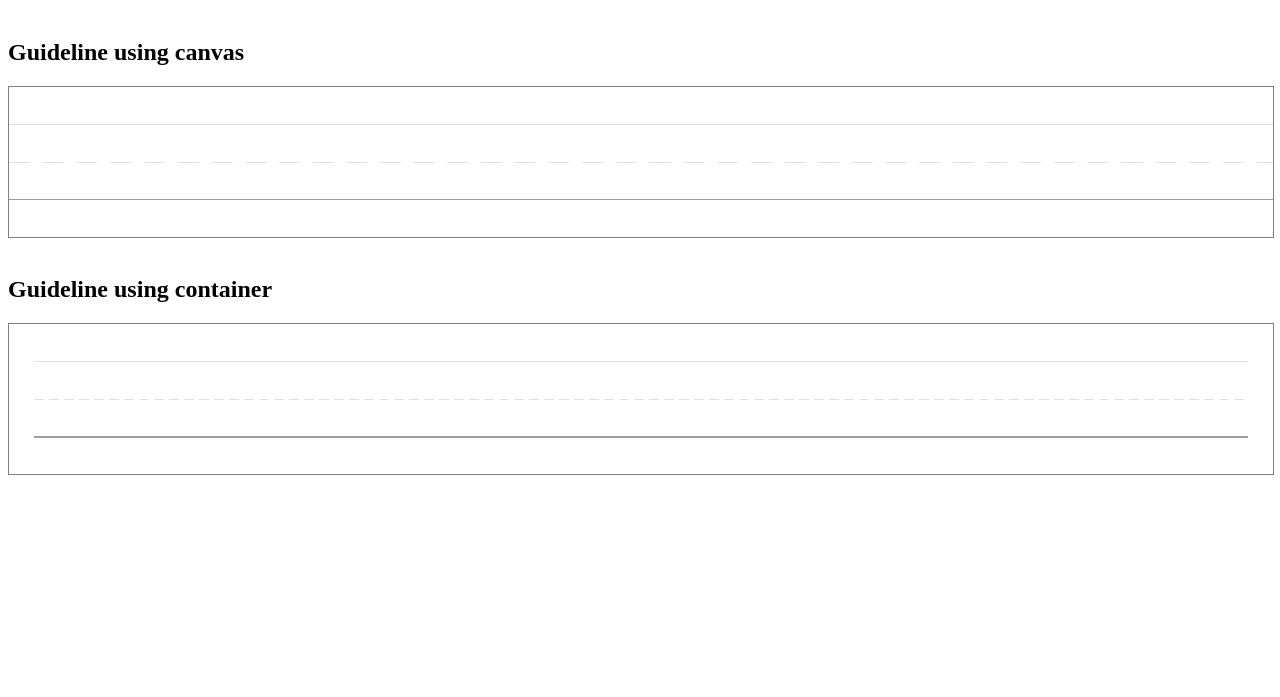
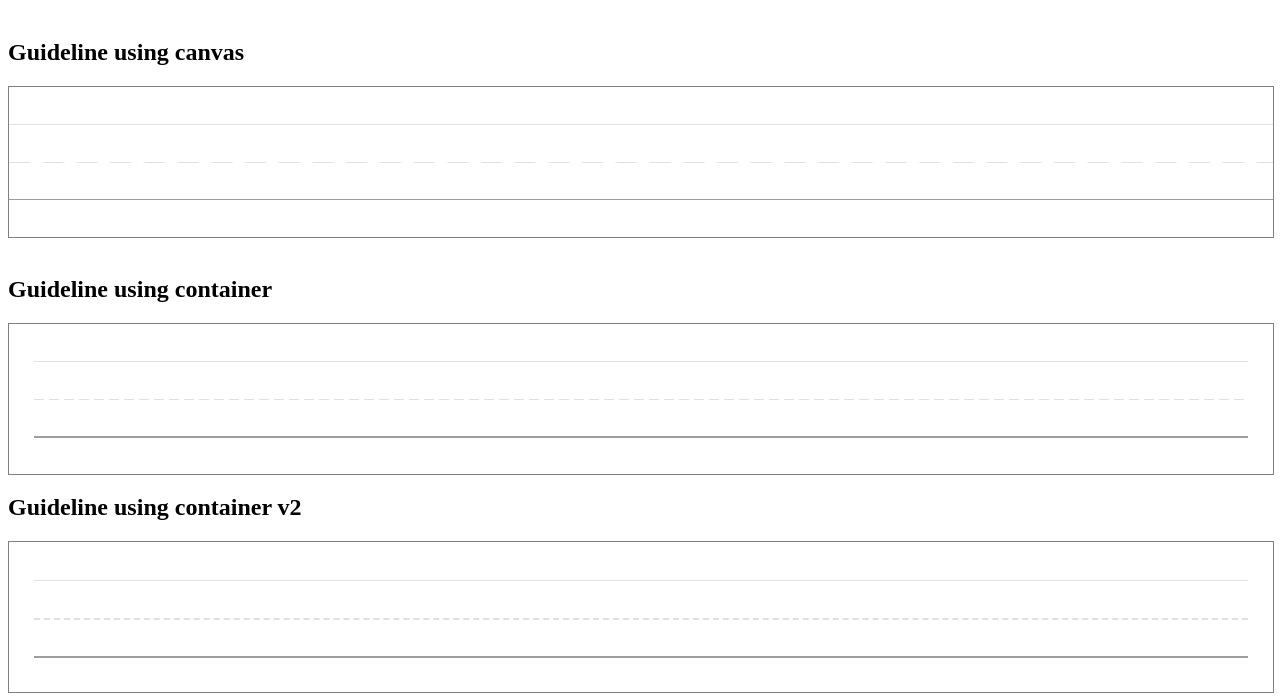
Before and after one commit to raurbanom/app-signature, a website: page index.html in a window 1280 px wide. Shown: the part 79-776 px from the top of the page. Drawn offline with nearby package versions, Linux system fonts and the light colour scheme.

Commit message:
Add other container option

```diff
--- a/css/style.css
+++ b/css/style.css
@@ -64,3 +64,24 @@
   height: 2px;
   top: 75%;
 }
+
+.container-guideline {
+  border-bottom: 2px solid #9e9e9e;
+  border-top: 1px solid #e0e0e0;
+  height: 50%;
+  left: 2%;
+  position: absolute;
+  top: 25%;
+  width: 96%;
+}
+
+.container-guideline:after {
+  border-top-color: #e0e0e0;
+  border-top-style: dashed;
+  border-top-width: 2px;
+  content: "";
+  height: 1px;
+  position: absolute;
+  top: 50%;
+  width: 100%;
+}
--- a/index.html
+++ b/index.html
@@ -50,5 +50,10 @@
       <div class="container-guideline-center"></div>
       <div class="container-above-2"></div>
     </div>
+    <h2>Guideline using container v2</h2>
+    <div class="container">
+      <div class="container-guideline"></div>
+      <div class="container-above-2"></div>
+    </div>
   </body>
 </html>
```
